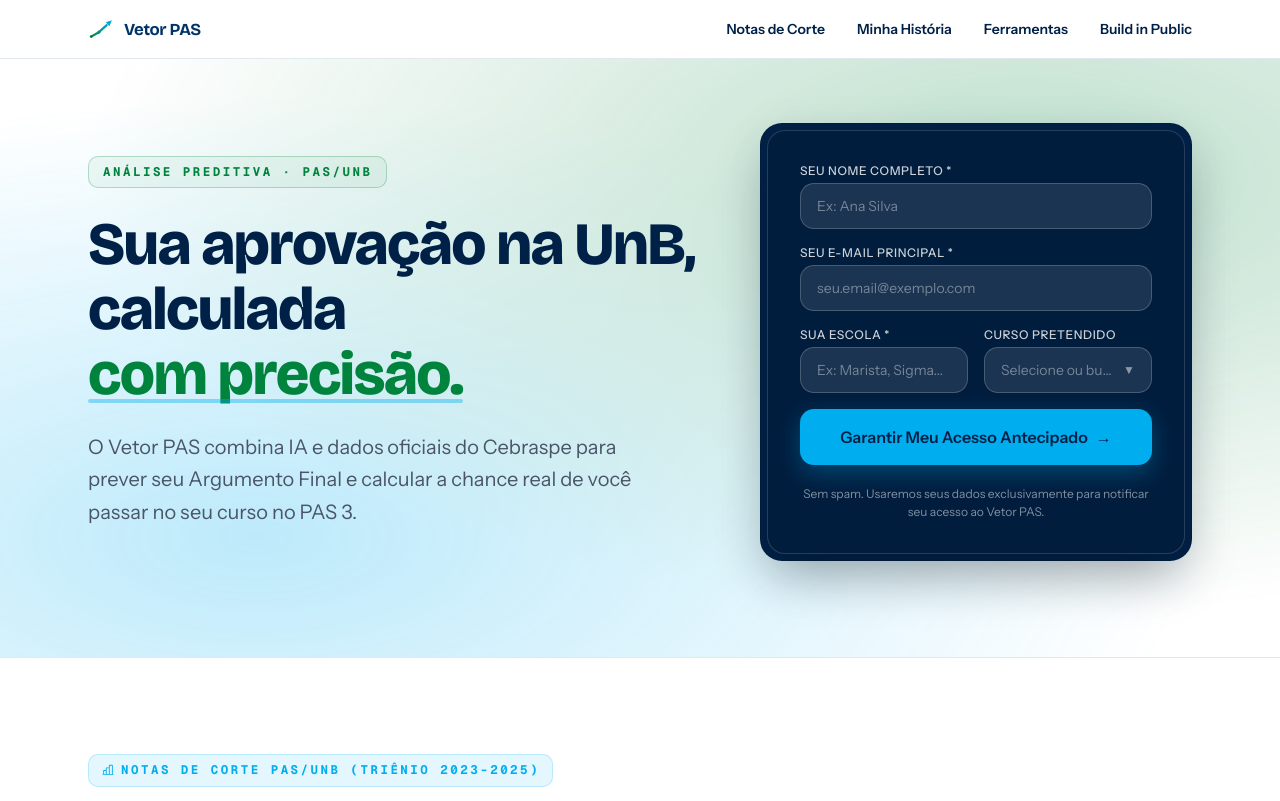
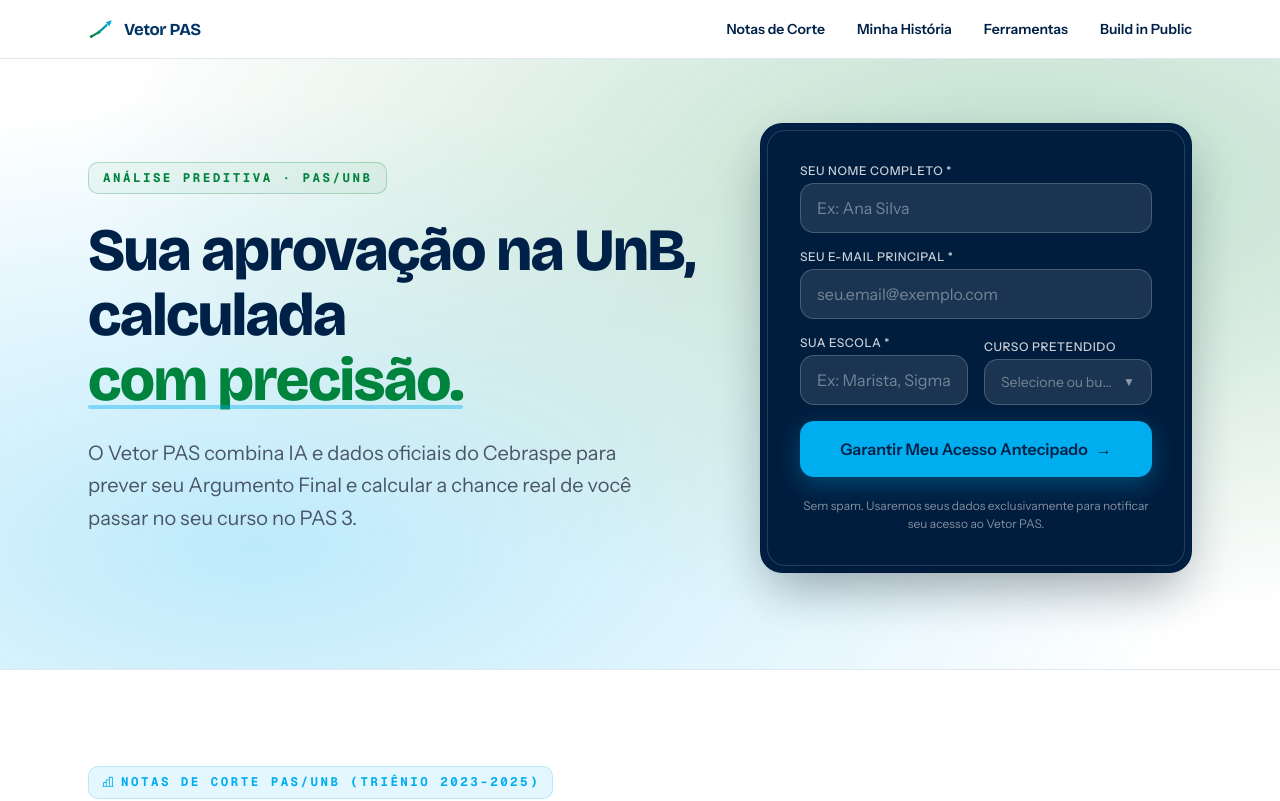
Before and after one commit to luizhtmoreira/Analise-Preditiva-PAS, a Next.js app in the folder landing-page/: page / in a window 1280 px wide. Shown: the top 801 px of the page. Built offline with nearby package versions, Linux system fonts and the light colour scheme.

Commit message:
fix: change inputs and search fields font sizes to 16px to prevent iOS auto-zoom

```diff
--- a/landing-page/components/public/landing/LandingPage.tsx
+++ b/landing-page/components/public/landing/LandingPage.tsx
@@ -315,7 +315,7 @@
                         value={dropdownSearch}
                         onChange={(e) => setDropdownSearch(e.target.value)}
                         placeholder="Buscar curso (ex: Medicina, Direito)..."
-                        className="w-full px-3 py-2 rounded-lg bg-white/10 border border-white/15 text-white placeholder-white/40 text-xs focus:outline-none focus:border-[#00843D]"
+                        className="w-full px-3 py-2 rounded-lg bg-white/10 border border-white/15 text-white placeholder-white/40 text-base focus:outline-none focus:border-[#00843D]"
                       />
                     </div>
                     <div className="max-h-56 overflow-y-auto divide-y divide-white/5 text-sm overscroll-contain">
--- a/landing-page/components/public/landing/WaitlistForm.tsx
+++ b/landing-page/components/public/landing/WaitlistForm.tsx
@@ -110,7 +110,7 @@
           value={nome}
           onChange={(e) => setNome(e.target.value)}
           placeholder="Ex: Ana Silva"
-          className="w-full px-4 py-3 rounded-xl bg-white/10 border border-white/20 text-white placeholder-white/40 focus:outline-none focus:border-[#00843D] focus:ring-1 focus:ring-[#00843D] transition-all text-sm"
+          className="w-full px-4 py-3 rounded-xl bg-white/10 border border-white/20 text-white placeholder-white/40 focus:outline-none focus:border-[#00843D] focus:ring-1 focus:ring-[#00843D] transition-all text-base"
         />
       </div>
 
@@ -124,7 +124,7 @@
           value={email}
           onChange={(e) => handleEmailChange(e.target.value)}
           placeholder="seu.email@exemplo.com"
-          className="w-full px-4 py-3 rounded-xl bg-white/10 border border-white/20 text-white placeholder-white/40 focus:outline-none focus:border-[#00843D] focus:ring-1 focus:ring-[#00843D] transition-all text-sm"
+          className="w-full px-4 py-3 rounded-xl bg-white/10 border border-white/20 text-white placeholder-white/40 focus:outline-none focus:border-[#00843D] focus:ring-1 focus:ring-[#00843D] transition-all text-base"
         />
         {suggestion && (
           <div className="p-2 rounded-lg bg-[#00AEEF]/20 border border-[#00AEEF]/40 text-xs text-white/90 flex items-center justify-between mt-1">
@@ -154,7 +154,7 @@
             value={escola}
             onChange={(e) => setEscola(e.target.value)}
             placeholder="Ex: Marista, Sigma..."
-            className="w-full px-4 py-3 rounded-xl bg-white/10 border border-white/20 text-white placeholder-white/40 focus:outline-none focus:border-[#00843D] focus:ring-1 focus:ring-[#00843D] transition-all text-sm"
+            className="w-full px-4 py-3 rounded-xl bg-white/10 border border-white/20 text-white placeholder-white/40 focus:outline-none focus:border-[#00843D] focus:ring-1 focus:ring-[#00843D] transition-all text-base"
           />
         </div>
 
--- a/landing-page/components/ui/CourseSelect.tsx
+++ b/landing-page/components/ui/CourseSelect.tsx
@@ -111,7 +111,7 @@
               value={search}
               onChange={(e) => setSearch(e.target.value)}
               placeholder="Digite o nome do curso (ex: Engenharia)..."
-              className="w-full px-3 py-2 rounded-lg bg-white/10 border border-white/20 text-white placeholder-white/40 text-xs focus:outline-none focus:border-[#00843D]"
+              className="w-full px-3 py-2 rounded-lg bg-white/10 border border-white/20 text-white placeholder-white/40 text-base focus:outline-none focus:border-[#00843D]"
             />
           </div>
 
```
